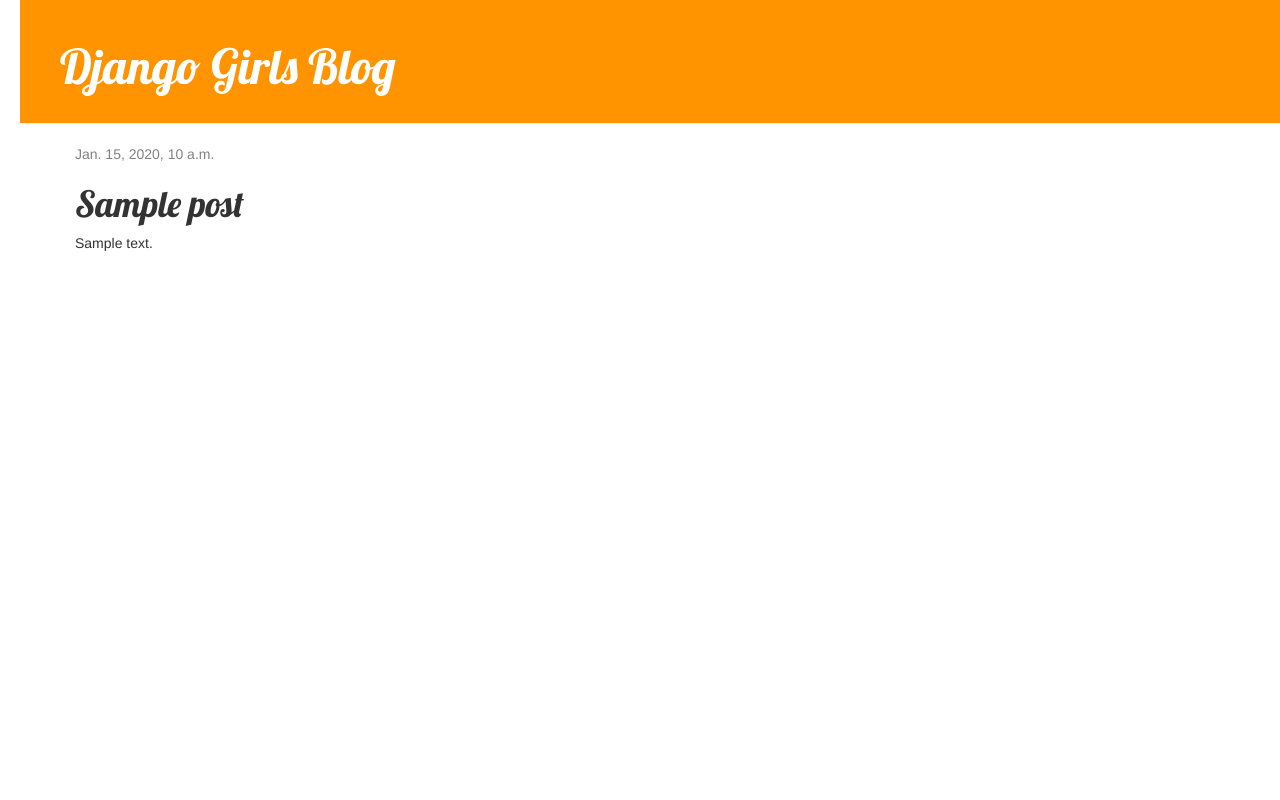
After one commit to Jadelf/my-first-blog, a Django app: template blog/templates/blog/post_detail.html in a window 1280 px wide. The commit adds this page. Run offline with Django 3.2, Linux system fonts and the light colour scheme; the template is opened without the code that fills it: most values are stand-ins (such as "Sample title", 1, 10 or a date in 2020); some libraries are stand-ins or nearby versions.

Commit message:
Agregadas vistas y templates para detalle de posts y css

```diff
--- /dev/null
+++ b/blog/static/css/blog.css
@@ -0,0 +1,40 @@
+h1	a	{
+				color:	#FCA205;
+				font-family:	'Lobster';
+}
+
+body	{
+				padding-left:	20px;
+}
+
+.page-header	{
+				background-color:	#ff9400;
+				margin-top:	0;
+				padding:	20px	20px	20px	40px;
+}
+.page-header	h1,	.page-header	h1	a,	.page-header	h1	a:visited,	.page-header	h1	a:active	{
+				color:	#ffffff;
+				font-size:	36pt;
+				text-decoration:	none;
+}
+.content	{
+				margin-left:	40px;
+}
+h1,	h2,	h3,	h4	{
+				font-family:	'Lobster',	cursive;
+}
+.date	{
+				color:	#828282;
+}
+.save	{
+				float:	right;
+}
+.post-form	textarea,	.post-form	input	{
+				width:	100%;
+}
+.top-menu,	.top-menu:hover,	.top-menu:visited	{
+				color:	#ffffff;
+				float:	right;
+				font-size:	26pt;
+				margin-right:	20px;
+}
--- /dev/null
+++ b/blog/templates/blog/base.html
@@ -0,0 +1,24 @@
+{%	load	staticfiles	%}
+<html>
+				<head>
+								<title>Django	Girls	blog</title>
+								<link	rel="stylesheet"	href="//maxcdn.bootstrapcdn.com/bootstrap/3.2.0/css/bootstrap.min.css">
+								<link	rel="stylesheet"	href="//maxcdn.bootstrapcdn.com/bootstrap/3.2.0/css/bootstrap-theme.min.css">
+								<link	href='//fonts.googleapis.com/css?family=Lobster&subset=latin,latin-ext'	rel='stylesheet'	type='text/css'
+>
+								<link	rel="stylesheet"	href="{%	static	'css/blog.css'	%}">
+				</head>
+        <body>
+				<div	class="page-header">
+								<h1><a	href="/">Django	Girls	Blog</a></h1>
+				</div>
+				<div	class="content	container">
+								<div	class="row">
+												<div	class="col-md-8">
+												{%	block	content	%}
+												{%	endblock	%}
+												</div>
+								</div>
+				</div>
+</body>
+</html>
--- /dev/null
+++ b/blog/templates/blog/post_detail.html
@@ -0,0 +1,12 @@
+{%	extends	'blog/base.html'	%}
+{%	block	content	%}
+				<div	class="post">
+								{%	if	post.published_date	%}
+												<div	class="date">
+																{{	post.published_date	}}
+												</div>
+								{%	endif	%}
+								<h1>{{	post.title	}}</h1>
+								<p>{{	post.text|linebreaksbr	}}</p>
+				</div>
+{%	endblock	%}
--- a/blog/urls.py
+++ b/blog/urls.py
@@ -3,4 +3,5 @@
 
 urlpatterns	=	[
 				url(r'^$',	views.post_list, name='post_list'),
+                url(r'^post/(?P<pk>\d+)/$',	views.post_detail,	name='post_detail'),
 ]
--- a/blog/views.py
+++ b/blog/views.py
@@ -1,7 +1,11 @@
-from django.shortcuts import render
+from django.shortcuts import render, get_object_or_404
 from django.utils import timezone
 from .models import Post
 
 def post_list(request):
     posts = Post.objects.filter(published_date__lte=timezone.now()).order_by('published_date')
     return render(request, 'blog/post_list.html',{'posts':posts})
+
+def	post_detail(request,pk):
+				post = get_object_or_404(Post, pk=pk)
+				return	render(request, 'blog/post_detail.html',{'post':post})
```
Also changed, not shown: blog/templates/blog/post_list.html (+13 -10 lines).
